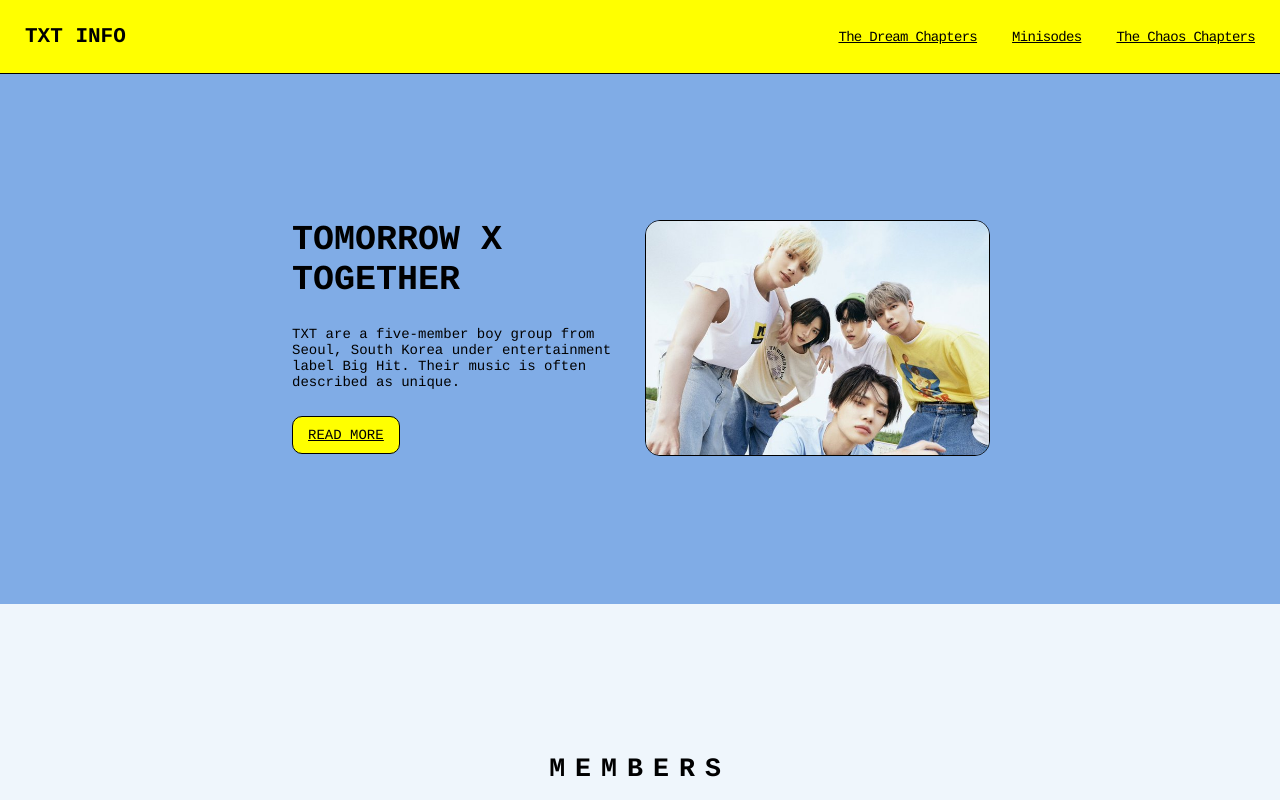
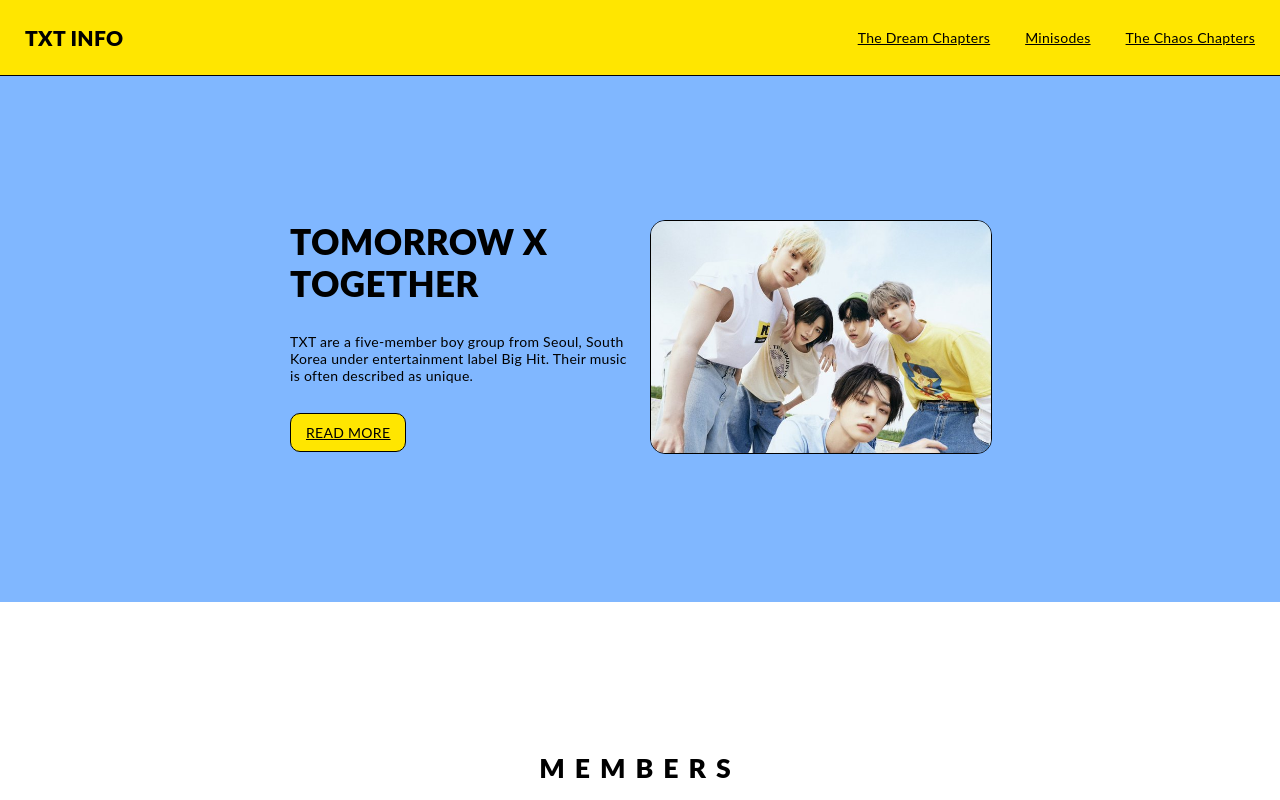
Before and after one commit to nicoladrake/txt-landing-page-project, a plain HTML site: page index.html in a window 1280 px wide. Shown: the top 800 px of the page. Drawn offline with Linux system fonts and the light colour scheme.

Commit message:
Change fonts and colours again

```diff
--- a/style.css
+++ b/style.css
@@ -8,15 +8,18 @@
 
 
 body, button {
-  font-family: Courier, Monaco, monospace;
+  font-family: Lato, Arial, sans-serif;
+  letter-spacing:0.3px;
   font-size:14px;
   padding:0;
   margin:0;
 }
 
+.header, button {
+  background-color: #ffe600;
+}
+
 button {
-  border:pink;
-  background-color: yellow;
   color:black;
   border-radius: 10px;
   border:solid 1px black;
@@ -40,7 +43,6 @@ button {
   gap:35px;
   align-items: center;
   color:white;
-  background-color: yellow;
   position:fixed;
   top:0;
   width:100%;
@@ -56,16 +58,16 @@ button {
   padding:0 60px;
 }
 
-.container1,.footer {
-  background-color: #80ace6;
+.container1,.footer,li a:hover {
+  background-color: #80b7ff;
 }
 
 .container3 {
-  background-color: #c2dcf3;
+  background-color: #c8e6ff;
 }
 
 .container2,.container4 {
-  background-color: #eff6fc;
+  background-color: #ffffff;
 }
 
 ul {
@@ -73,7 +75,6 @@ ul {
   padding:0;
   display:inline-flex;
   gap:35px;
-  letter-spacing: -0.7px;
   text-align: center;
 }
 
@@ -83,10 +84,6 @@ li {
 
 li a {
   color:black;
-}
-
-li a:hover {
-  color:#80ace6;
 }
 
 .title {
@@ -131,14 +128,14 @@ h3 {
   justify-content: center;
   margin:auto;
   max-width:700px;
-  gap:10px;
+  gap:20px;
   flex-wrap:wrap;
 }
 
 .section-1 > div {
   flex:1;
-  min-width:343px;
-  max-width:343px;
+  min-width:340px;
+  max-width:340px;
 }
 
 .section-1 .left {
```
